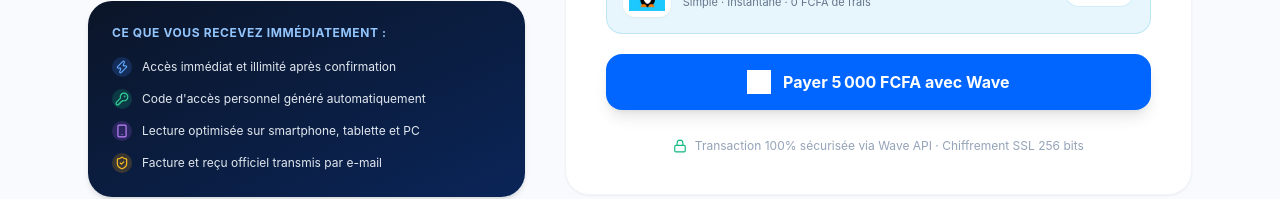
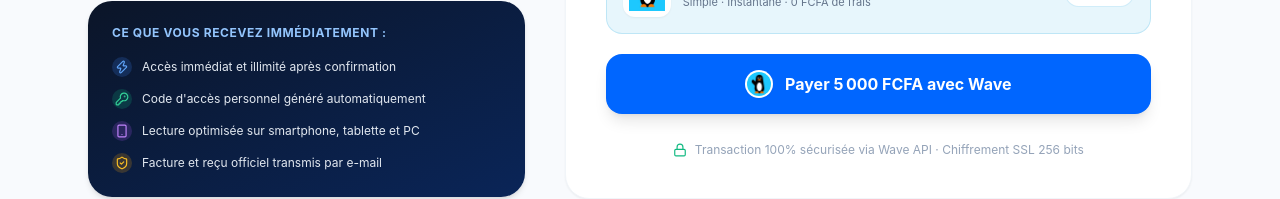
Before and after one commit to wocky6932-bit/ECOM-MASTERY, a Next.js app: page /paiement in a window 1280 px wide. Shown: the part 627-826 px from the top of the page. Built offline with nearby package versions, Linux system fonts and the light colour scheme.

Commit message:
fix(payment): display authentic circular Wave penguin icon without solid white square filter

```diff
--- a/src/app/paiement/page.tsx
+++ b/src/app/paiement/page.tsx
@@ -326,13 +326,13 @@ function PaiementContent() {
                     </>
                   ) : (
                     <>
-                      <div className="w-6 h-6 relative shrink-0">
+                      <div className="w-7 h-7 rounded-full bg-white flex items-center justify-center p-0.5 shadow-sm shrink-0 overflow-hidden">
                         <Image
                           src="/images/wave-penguin.png"
                           alt="Wave"
                           width={24}
                           height={24}
-                          className="object-contain brightness-0 invert"
+                          className="object-contain rounded-full"
                         />
                       </div>
                       <span>
--- a/src/components/Footer.tsx
+++ b/src/components/Footer.tsx
@@ -81,6 +81,7 @@ export const Footer: React.FC = () => {
                 Paiement sécurisé
               </h4>
               <div className="inline-flex items-center gap-3 bg-white/5 border border-white/10 px-3.5 py-2 rounded-xl backdrop-blur-sm">
+                <div className="w-6 h-6 rounded-full overflow-hidden shrink-0">
                   <Image
                     src="/images/wave-penguin.png"
                     alt="Wave Secure"
@@ -88,6 +89,7 @@ export const Footer: React.FC = () => {
                     height={24}
                     className="object-contain"
                   />
+                </div>
                 <div>
                   <p className="text-xs font-bold text-white tracking-wide">Wave</p>
                   <p className="text-[10px] text-blue-400 font-medium">Checkout 100% Vérifié</p>
```
Also changed, not shown: public/images/wave-penguin-transparent.png (added). Lines whose indentation alone changed are shown as unchanged.
